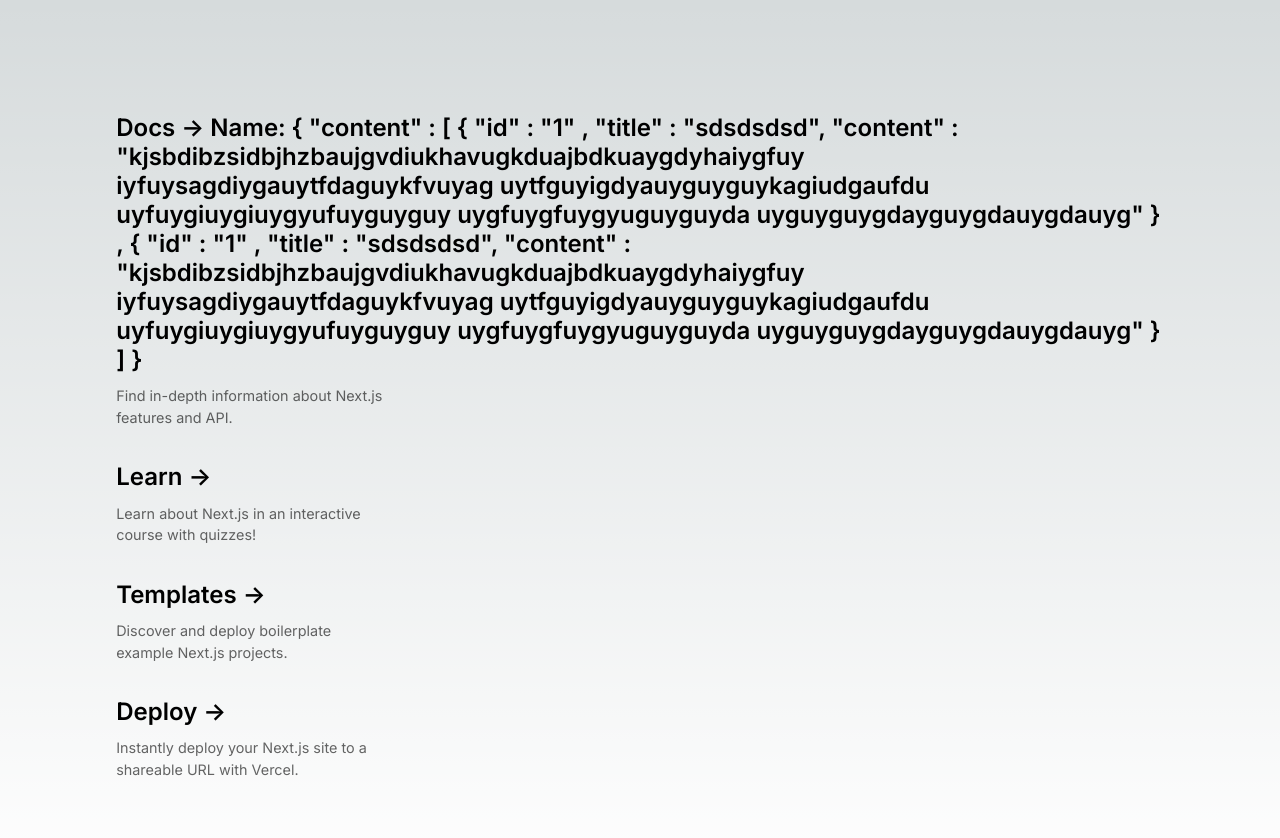
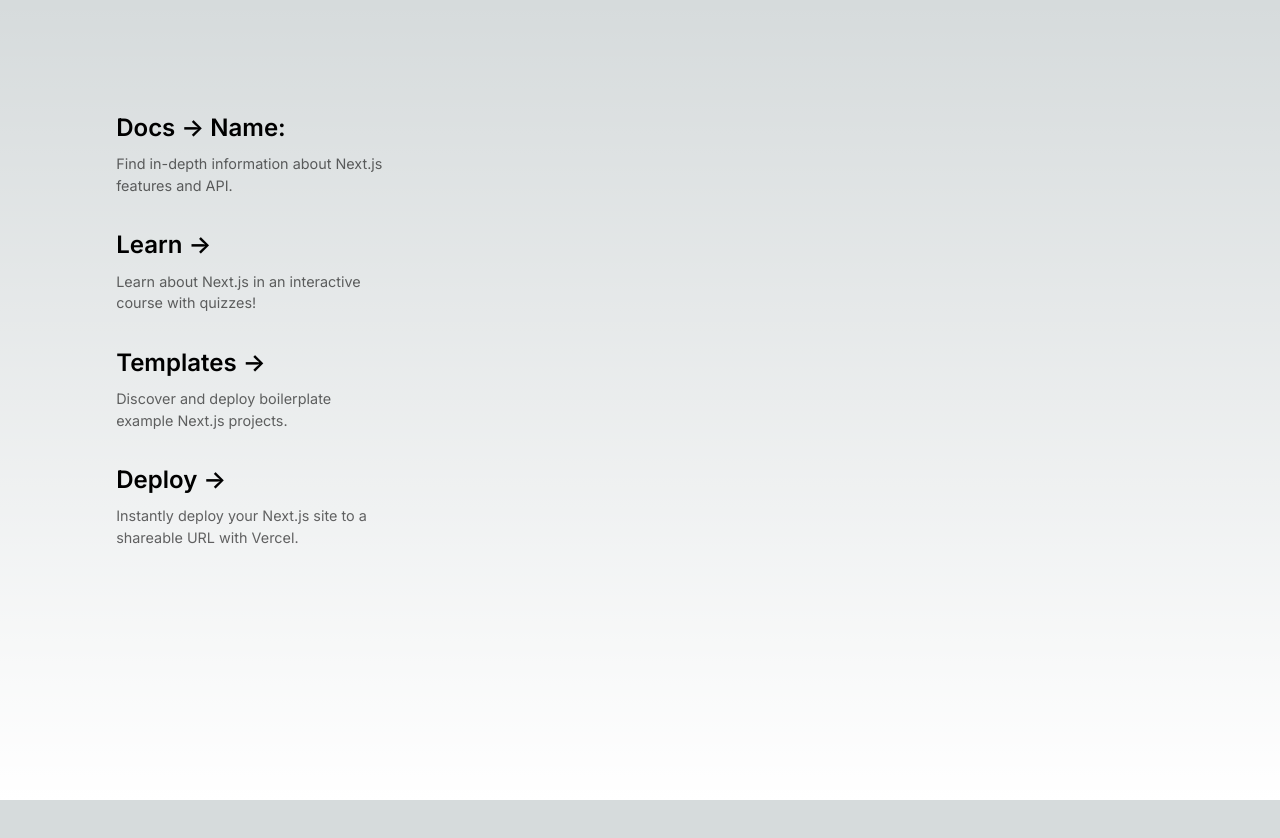
Before and after one commit to vishnugopy/cinemamonkey, a Next.js app: page / in a window 1280 px wide. Shown: the top 838 px of the page. After the commit the page ends 800 px from the top, so only its background shows below. Built offline with nearby package versions, Linux system fonts and the light colour scheme.

Commit message:
some chnages

```diff
--- a/json/data.json
+++ b/json/data.json
@@ -1,28 +1,31 @@
-
-   {
-
-        "content" : [
-
-            {
-                "id" : "1" ,
-                "title" : "sdsdsdsd",
-                "content" : "kjsbdibzsidbjhzbaujgvdiukhavugkduajbdkuaygdyhaiygfuy iyfuysagdiygauytfdaguykfvuyag uytfguyigdyauyguyguykagiudgaufdu uyfuygiuygiuygyufuyguyguy uygfuygfuygyuguyguyda uyguyguygdayguygdauygdauyg"
-
-            } ,
-
-            {
-                "id" : "1" ,
-                "title" : "sdsdsdsd",
-                "content" : "kjsbdibzsidbjhzbaujgvdiukhavugkduajbdkuaygdyhaiygfuy iyfuysagdiygauytfdaguykfvuyag uytfguyigdyauyguyguykagiudgaufdu uyfuygiuygiuygyufuyguyguy uygfuygfuygyuguyguyda uyguyguygdayguygdauygdauyg"
-
-            }
-
-        ]
-
-
-
-
-
-
-
+{
+    "posts": [{
+        "id": 1,
+        "name": "Satheesh",
+        "email": "Sat@mail.com",
+        "adderss": "South street"
+    }, {
+        "id": 2,
+        "name": "John",
+        "email": "john@mail.com",
+        "adderss": "North street"
+    }, {
+        "id": 3,
+        "name": "Robert",
+        "email": "robert@mail.com",
+        "adderss": "East street"
+    }, {
+        "id": 4,
+        "name": "Mani",
+        "email": "mani@mail.com",
+        "adderss": "West street"
+    }],
+    "comments": [{
+        "id": 1,
+        "body": "some comment",
+        "postId": 1
+    }],
+    "profile": {
+        "name": "typicode"
     }
+}
--- a/pages/index.js
+++ b/pages/index.js
@@ -1,20 +1,19 @@
-import Head from 'next/head'
-import Image from 'next/image'
-import { Inter } from '@next/font/google'
-import styles from '../styles/Home.module.css'
-import useSWR from 'swr';
-import Link from 'next/link';
+import Head from "next/head";
+import Image from "next/image";
+import { Inter } from "@next/font/google";
+import styles from "../styles/Home.module.css";
+import useSWR from "swr";
+import Link from "next/link";
 
 //Write a fetcher function to wrap the native fetch function and return the result of a call to url in json format
 const fetcher = (url) => fetch(url).then((res) => res.json());
 
-
-const inter = Inter({ subsets: ['latin'] })
+const inter = Inter({ subsets: ["latin"] });
 
 export default function Home() {
-    //Set up SWR to run the fetcher function when calling "/api/staticdata"
+  //Set up SWR to run the fetcher function when calling "/api/staticdata"
   //There are 3 possible states: (1) loading when data is null (2) ready when the data is returned (3) error when there was an error fetching the data
-  const { data, error } = useSWR('/api/staticdata', fetcher);
+  const { data, error } = useSWR("/api/staticdata", fetcher);
 
   //Handle the error state
   if (error) return <div>Failed to load</div>;
@@ -30,13 +29,11 @@
         <link rel="icon" href="/favicon.ico" />
       </Head>
       <main className={styles.main}>
+        <div className={styles.grid}>
+          {/* {data.posts.map((place) => {
+            console.log(place);
+          })} */}
 
-
-
-
-
-
-        <div className={styles.grid}>
           <a
             href="https://nextjs.org/docs?utm_source=create-next-app&utm_medium=default-template&utm_campaign=create-next-app"
             className={styles.card}
@@ -44,7 +41,7 @@
             rel="noopener noreferrer"
           >
             <h2 className={inter.className}>
-              Docs <span>-&gt;</span> Name: {data}
+              Docs <span>-&gt;</span> Name: {data.posts}
             </h2>
             <p className={inter.className}>
               Find in-depth information about Next.js features and&nbsp;API.
@@ -96,5 +93,5 @@
         </div>
       </main>
     </>
-  )
+  );
 }
```
